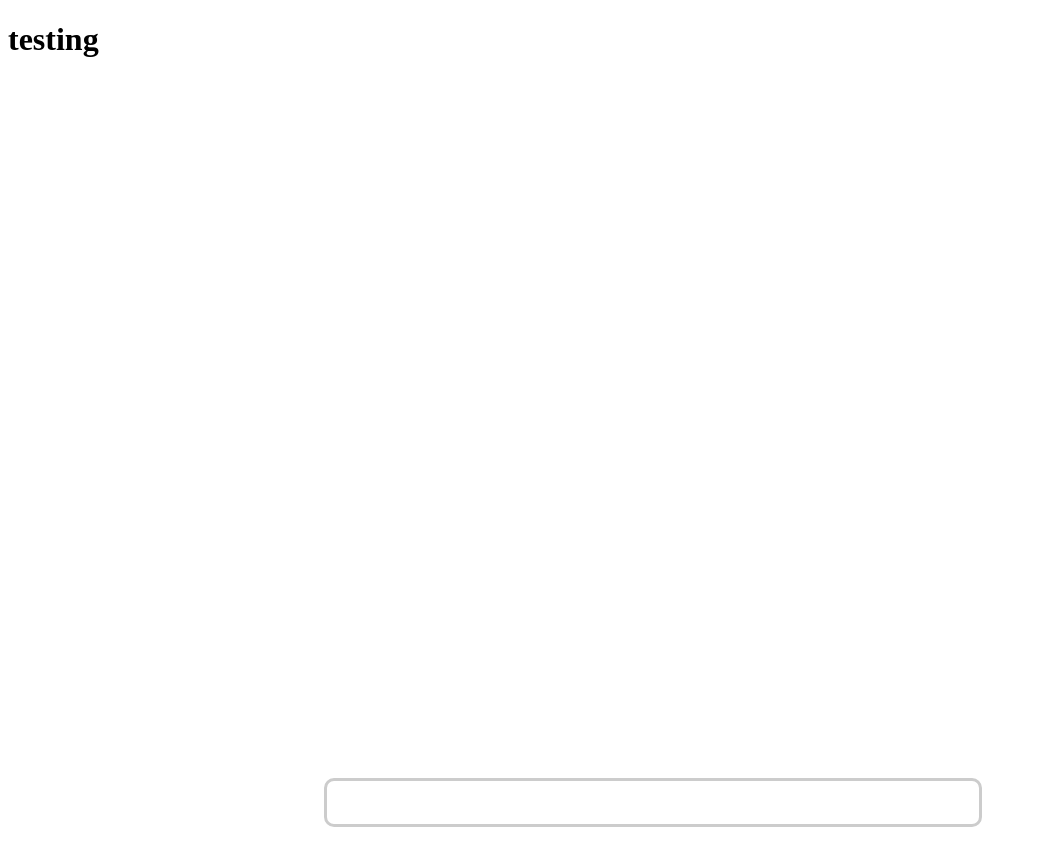
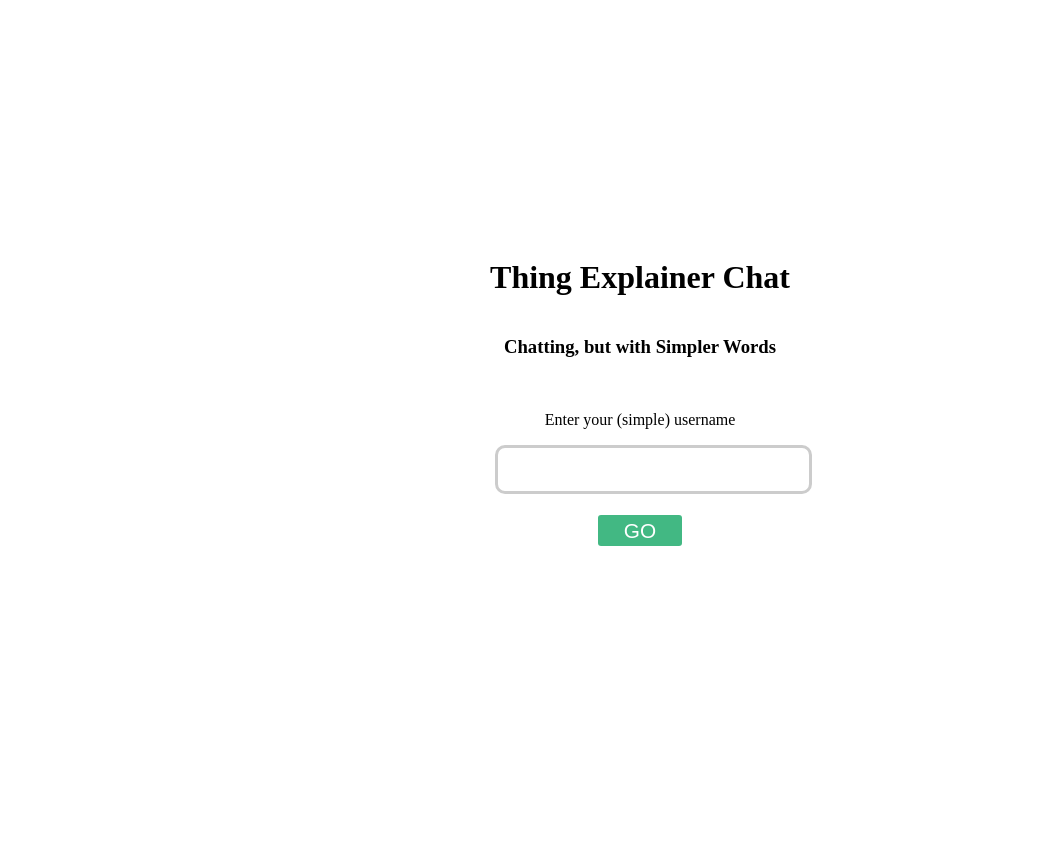
Before and after one commit to ChrisSannar/Simple-Chat, a Vue app: page / in a window 1280 px wide. Shown: the top 866 px of the page, without its empty margins (0-1037 px from the left). After the commit the page ends 816 px from the top, so only its background shows below. Built offline with nearby package versions, Linux system fonts and the light colour scheme.

Commit message:
Comments and Bad Words
Included comments that I've been meaning to get in there and also added a bad word checker. I'll have to go back and make it better, but for now it cleans up most of the stuff

```diff
--- a/index.js
+++ b/index.js
@@ -29,7 +29,7 @@ app.get('/', (req, res) => {
 app.get('/connect', (req, res) => {
     setTimeout(function() {
         res.send(true);
-    }, 2000)
+    }, 5000);
 });
 
 // app.post('/email', function(req, res) {
--- a/src/App.vue
+++ b/src/App.vue
@@ -1,6 +1,5 @@
 <template>
   <div id="app">
-    <h1>testing</h1>
     <Start @startChat="startChat" v-if="!chatting"/>
     <SimpleChat v-if="chatting" :name="username" />
   </div>
@@ -18,9 +17,9 @@ export default {
   },
   data() {
     return {
-      chatting: true,
+      chatting: false,  // *** Allows change between "Start" and "SimpleChat" for testing
       username: "",
-      // test: ["a", "b", "c"]
+      // test: ["a", "b", "c", "e", "f", "g", "h", "i", "j", "k", "l", "m", "n", "o", "p"]
     }
   },
   methods: {
--- a/src/components/simpleChat/ChatBody.vue
+++ b/src/components/simpleChat/ChatBody.vue
@@ -1,7 +1,10 @@
 <template>
-    <div class="chatBodyWrap">
-        <div v-for="message in totalMsg" :class="message.class" :key="message.id">
-            <div>{{message.text}}</div>
+    <div ref="box" class="boxWrap">
+        <div class="chatBodyWrap">
+            <div v-for="message in totalMsg" :class="message.class" :key="message.id">
+                <div>{{message.text}}</div>
+                <p>{{message.user}}</p>
+            </div>
         </div>
     </div>
 </template>
@@ -13,8 +16,11 @@ export default {
     data() {
         return {
             totalMsg: [],
-            test: ""
         };
+    },
+    updated() {
+        var container = this.$refs.box;
+        container.scrollTop = container.scrollHeight;
     },
     methods: {
         clearMessage: function() {
@@ -24,11 +30,11 @@ export default {
     watch: {
         msg: function(newVal) {
             if (newVal){
-                let newMsg = {text: newVal, class: "localMsg", id: id++};
+                let newMsg = {text: newVal, class: "localMsg msg", user: "dude", id: id++};
                 this.totalMsg.push(newMsg);
 
                 // *** testing
-                let newMsg2 = {text: newVal, class: "foreignMsg", id: id++};
+                let newMsg2 = {text: newVal, class: "foreignMsg msg", user: "foreign", id: id++};
                 this.totalMsg.push(newMsg2);
                 // ***
 
@@ -40,35 +46,48 @@ export default {
 </script>
 
 <style>
+    .boxWrap {
+        flex: 1;
+        display: flex;
+        overflow: auto;
+        width: 105%;
+    }
     .chatBodyWrap {
-        width: 105%;
+        width: 100%;
         margin: 10px 0px;
-        overflow: auto;
+        overflow-y: scroll;
         display: flex;
+        min-height: min-content;
         flex-direction: column;
         justify-content: flex-end;
     }
+    .msg {
+        padding: 0.25em;
+        font-family: system-ui;
+    }
+    .msg > div {
+        display: inline-block;
+        padding: 0.25em 0.6em;
+        font-size: 20px;
+        border-radius: 5px;
+    }
+    .msg > p {
+        margin: 0;
+        font-size: 10px;
+        color: #333333;
+    }
     .localMsg {
         text-align: left;
-        padding: 0.25em;
     }
     .localMsg > div {
         background: #42b883;
         color: white;
-        padding: 0.25em 0.6em;
-        font-size: 20px;
-        border-radius: 5px;
-        display: inline-block;
     }
     .foreignMsg {
         text-align: right;
-        padding: 0.25em;
     }
     .foreignMsg > div {
         background: #e3e3e3;
-        padding: 0.25em 0.6em;
-        font-size: 20px;
-        border-radius: 5px;
-        display: inline-block;
+        color: #333333;
     }
 </style>
--- a/src/components/simpleChat/SimpleChat.vue
+++ b/src/components/simpleChat/SimpleChat.vue
@@ -20,7 +20,7 @@ export default {
         return {
             text: "",
             username: "",
-            displayMain: false
+            displayMain: false,
         }
     },
     created() {
@@ -62,11 +62,11 @@ export default {
 }
 
 .chatBody {
-    height: 87vh;
+    height: 85vh;
 }
 
 .chatInput {
-    height: 13vh;
+    height: 15vh;
 }
 
 .main {
--- a/src/components/simpleChat/Start.vue
+++ b/src/components/simpleChat/Start.vue
@@ -3,7 +3,7 @@
         <h1>Thing Explainer Chat</h1>
         <h3>Chatting, but with Simpler Words</h3>
         <br/>
-        <p>Enter your username</p>
+        <p>Enter your (simple) username</p>
         <div class="username-input">
           <span class="input-append">@</span>
           <input
@@ -25,54 +25,90 @@
           <div class="loader"></div>
           <p>You are now being paired with a random chatter</p>
         </div>
+        <p>{{ errorMessage }}</p>
     </div>
 </template>
 <script>
-import { setInterval } from 'timers';
+
 export default {
     data() {
         return {
-            disableInput: false,
-            viewGoButton: true,
-            username: ""
+            disableInput: false,  // Used the disable the input when starting
+            viewGoButton: true,   // Controls the view of the 'Go' button
+            username: "",
+            errorMessage: "",
+            // Bad words...
+            badWordList: ["ass", "damn", "shit", "fuck", "bastard", "cunt", "hell", "bitch"],
         }
     },
     methods: {
+
+        // Checks to see if the input is ready to move on to the next stage
         checkSimpleInput: function(e) {
+
           if (e.key === "Enter") {
               this.checkUsername();
           }
+
+          // Make sure that the input is alpha numeric with only dashes and underscores
           let regex = /[A-Za-z0-9_-]/g;
           if (!regex.test(e.key)) {
               e.preventDefault();
           }
         },
+
+        checkBadWord: function(wurd) {
+          let word = wurd.toLowerCase();
+          for (let badWord in this.badWordList) {
+            if (word.indexOf(this.badWordList[badWord]) >= 0) {
+              return true;
+            }
+          }
+          return false;
+        },
+
+        // Makes sure the username is not a copy and is valid to start the app
         checkUsername: function(e) {
           if (this.username) {
+
+            if (this.checkBadWord(this.username)) {
+              this.setErrorMessage("Please, have some class.");
+              return;
+            }
+
             this.disableInput = true;
             this.viewGoButton = false;
 
             this.runLoadingSpinner();
 
+            // Send a connection request to the server
             this.$axios.get('http://localhost:8080/connect')
-              .then(done => {
+              .then(() => {
                 this.viewGoButton = true;
                 this.disableInput = false;
 
                 // *** Check to see if username isn't already
 
+                // Starts the application if the username is good
                 this.$emit("startChat", this.username);
               })
-              .catch(err => {
+              .catch(() => {
+
+                // if there is an error with the program then post the error message and restart
                 this.viewGoButton = this.disableInput = true;
-                console.log("BAD");
+                this.setErrorMessage("There was a problem trying to connect. Please try again later.");
               })
             } else {
                 e.target.blur();
             }
         },
-        runLoadingSpinner: function() {
 
+        setErrorMessage: function(msg) {
+          this.errorMessage = msg;
+          setTimeout(() => {
+            this.disableInput = false;
+            this.errorMessage = "";
+          }, 4000);
         }
     }
 }
```
Also changed, not shown: 1 other file (tests, documents, lock files or other folders). Lines whose indentation alone changed are shown as unchanged.
